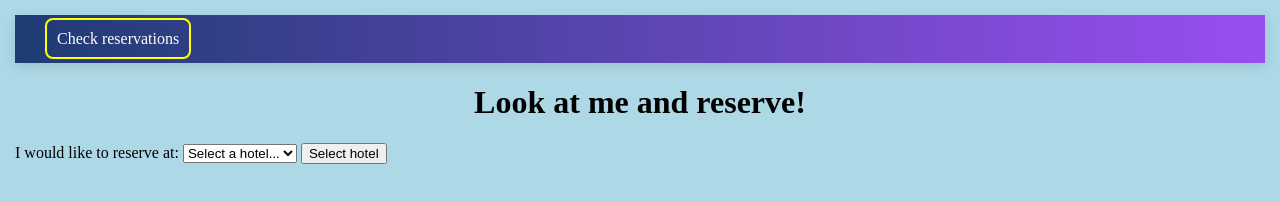
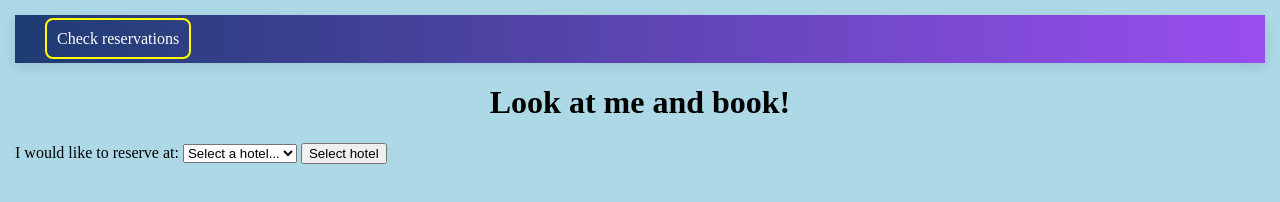
Before and after one commit to yaroslavdomb/DevOps_project3, a plain HTML site: page frontend-repo/HTML/index.html in a window 1280 px wide. Drawn offline with Linux system fonts and the light colour scheme; no server answers.

Commit message:
FE - test fe in k8 with new build

```diff
--- a/frontend-repo/HTML/index.html
+++ b/frontend-repo/HTML/index.html
@@ -13,7 +13,7 @@
         </header>
 
         <main>
-            <h1 class="txt-center">Look at me and reserve!</h1>
+            <h1 class="txt-center">Look at me and book!</h1>
 
             <div class="search-hotel-container">
                 <label for="search-hotel">I would like to reserve at: </label>
```
